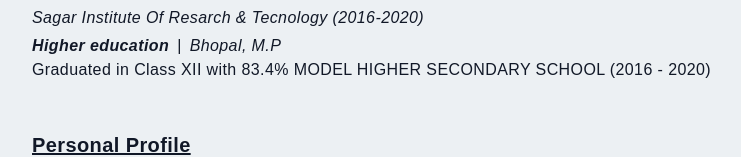
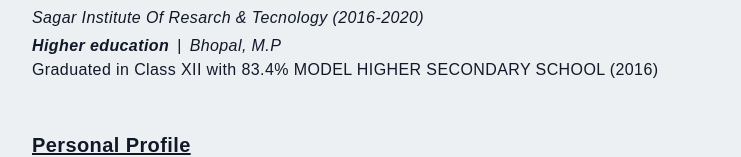
Before and after one commit to Abhishekbajaj1015/portfolio-main, a Next.js app in the folder portfolio-main/: page /resume in a window 1280 px wide. Shown: the part 1374-1531 px from the top of the page, without its empty margins (146-887 px from the left). Built offline with nearby package versions, Linux system fonts and the light colour scheme; what taos would draw is missing.

Commit message:
Update resume.jsx

```diff
--- a/portfolio-main/pages/resume.jsx
+++ b/portfolio-main/pages/resume.jsx
@@ -145,7 +145,7 @@
           </p>
           <span>
           Graduated in Class XII with 83.4%
-          MODEL HIGHER SECONDARY SCHOOL (2016 - 2020)
+          MODEL HIGHER SECONDARY SCHOOL (2016)
           </span>
         </div>
 
@@ -154,7 +154,7 @@
         <div>
           <p>
             <span className="font-bold">Name</span>
-            <span className="px-12"></span>Arish khan
+            <span className="px-12"></span>Abhishek Bajaj
           </p>
 
           <p>
```
